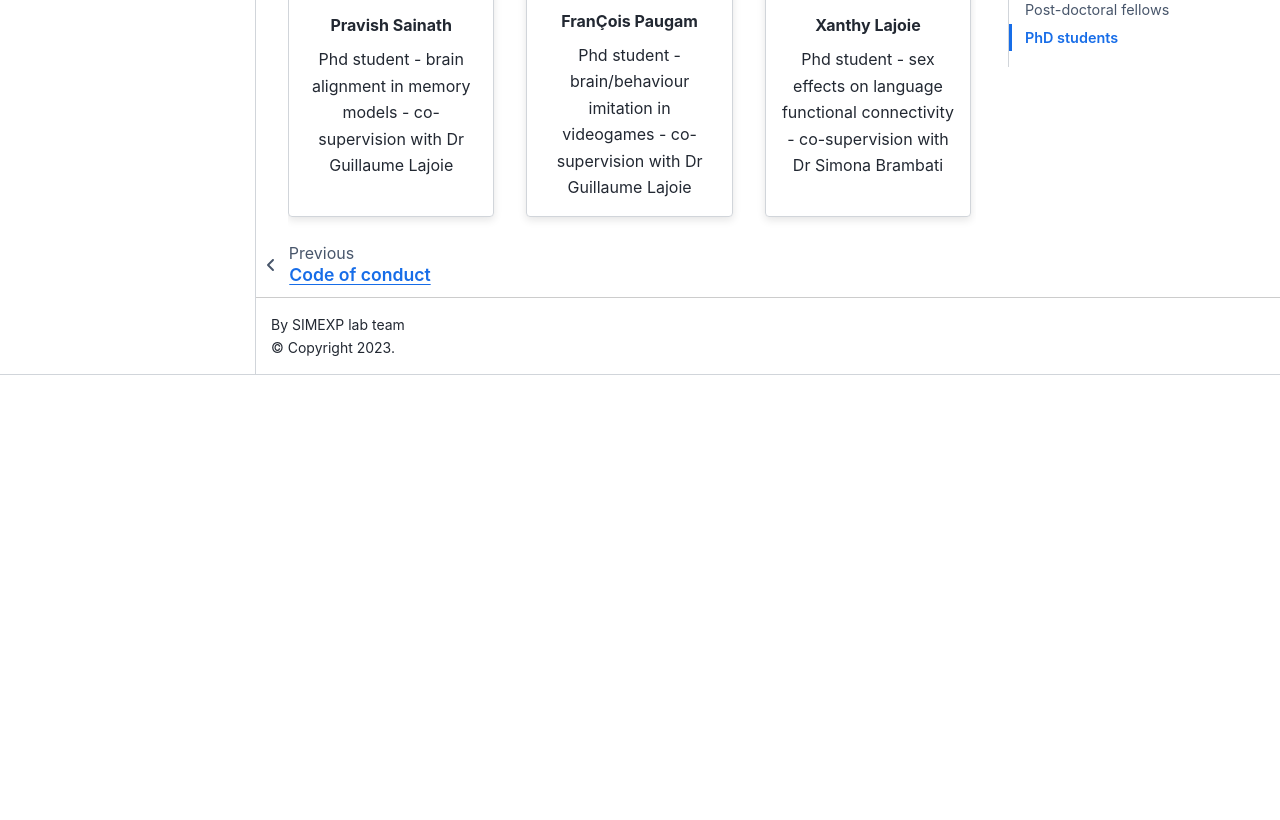
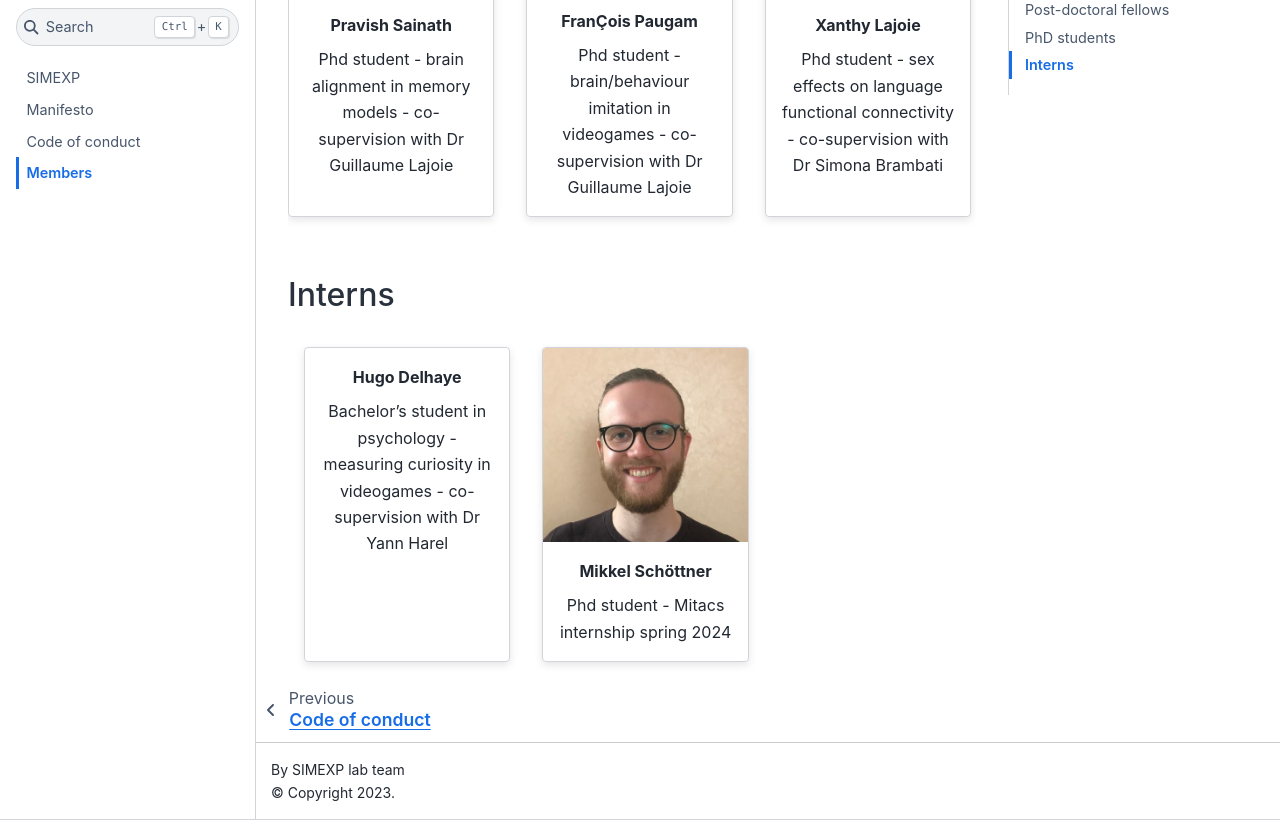
Before and after one commit to SIMEXP/simexp.github.io, a Jupyter Book: the page built from content/members.md, in a window 1280 px wide and 900 px high, scrolled down 2224 px, cut to the strip 80-900 px from the top of the window. Built offline with Jupyter Book 1.0.4 settings and Sphinx 7.4.7 and the Sphinx Book theme 1.1.4, drawn with Linux system fonts in a browser that asks for light colours; before the commit the page ends 2679 px from its top, so only the background shows below that.

Commit message:
Adding Mikkel and Hugo.

```diff
--- a/content/members.md
+++ b/content/members.md
@@ -123,5 +123,26 @@ Phd student - brain/behaviour imitation in videogames - co-supervision with Dr G
 :img-top: images/profile_xanthy.jpg
 Phd student - sex effects on language functional connectivity - co-supervision with Dr Simona Brambati
 :::
+::::
+
+## Interns
+
+::::{card-carousel} 3
+
+:::{card} Hugo Delhaye
+:margin: 3
+:class-body: text-center
+:link:
+:img-top:
+Bachelor's student in psychology - measuring curiosity in videogames - co-supervision with Dr Yann Harel
+:::
+
+:::{card} Mikkel Schöttner
+:margin: 3
+:class-body: text-center
+:link: https://wp.unil.ch/connectomics/mr-mikkel-schottner-ph-d-student/
+:img-top: images/profile_mikkel.jpg
+Phd student - Mitacs internship spring 2024
+:::
 
 ::::
```
Also changed, not shown: content/images/profile_mikkel.jpg (added).
